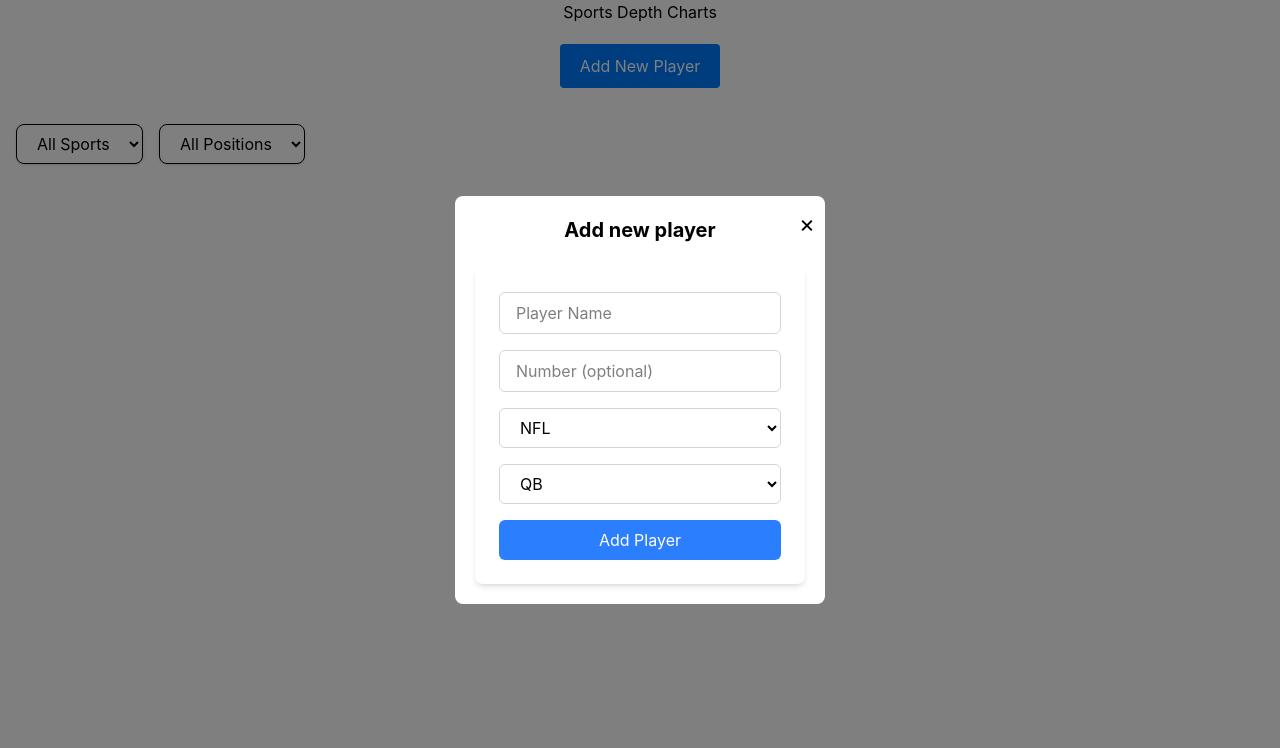
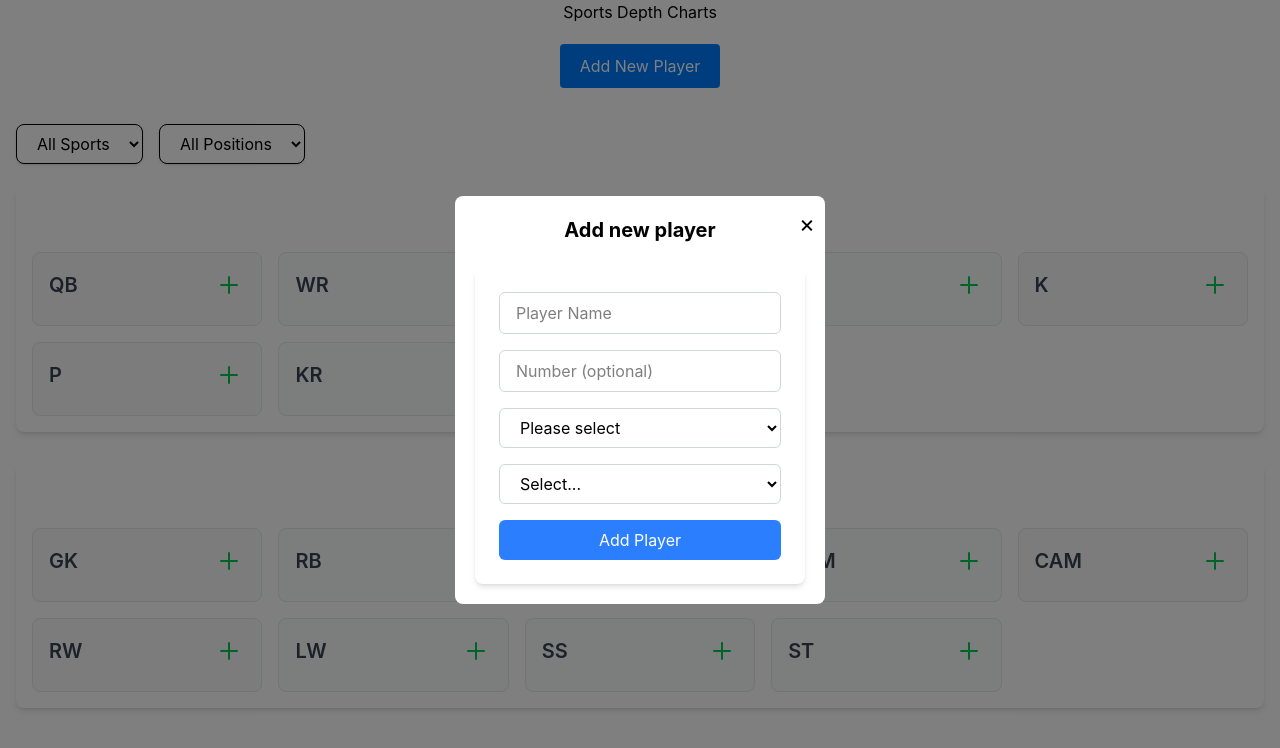
Before and after one commit to mwonng/sportsbet-interview, a React (Create React App) app: page / in a window 1280 px wide. Both pictures are taken after a click on the button "Add New Player". Shown: the top 748 px of the page. Built offline with nearby package versions, Linux system fonts and the light colour scheme.

Commit message:
style it

```diff
--- a/package.json
+++ b/package.json
@@ -6,6 +6,7 @@
     "cra-template": "1.2.0",
     "react": "^19.0.0",
     "react-dom": "^19.0.0",
+    "react-icons": "^5.4.0",
     "react-scripts": "5.0.1"
   },
   "scripts": {
--- a/src/App.js
+++ b/src/App.js
@@ -12,6 +12,7 @@ function App() {
   });
   const [isModalOpen, setIsModalOpen] = useState(false);
   const [selectedPosition, setSelectedPosition] = useState(null);
+  const [selectedSport, setSelectedSport] = useState(null);
 
   const addPlayer = (sport, position, player, spot = null) => {
     console.log('addPlayer called at:', new Date().toISOString(), { sport, position, player, spot });
@@ -56,9 +57,10 @@ function App() {
     });
   };
 
-  const openAddPlayerModal = (position = null) => {
-    console.log("position ---", position)
+  const openAddPlayerModal = (position = null, sport = null) => {
+    console.log("position ---", position, sport)
     setSelectedPosition(position);
+    setSelectedSport(sport)
     setIsModalOpen(true);
   };
 
@@ -82,10 +84,12 @@ function App() {
         <PlayerForm
           sportsConfig={SPORTS_CONFIG}
           initialPosition={selectedPosition}
+          initialSport={selectedSport}
           onAddPlayer={(sport, position, player, spot) => {
             addPlayer(sport, position, player, spot);
             setIsModalOpen(false);
             setSelectedPosition(position);
+            setSelectedSport(sport);
           }}
         />
       </Modal>
--- a/src/components/DepthChart.js
+++ b/src/components/DepthChart.js
@@ -14,54 +14,59 @@ function DepthChart({ depthCharts, onRemovePlayer, sportsConfig, onAddPlayer })
   };
 
   const renderDepthChart = React.useCallback(() => {
-    if (selectedSport === 'ALL') {
+    const sportsToRender = selectedSport === 'ALL'
+      ? Object.keys(sportsConfig)
+      : [selectedSport];
+
     return (
-        <div className="text-center text-gray-600 py-8">
-          Please select a sport to view its depth chart
-        </div>
-      );
-    }
-
-    const availablePositions = sportsConfig[selectedSport].positions;
+      <div className="space-y-8">
+        {sportsToRender.map(sport => {
+          const availablePositions = sportsConfig[sport].positions;
           if (!availablePositions) return null;
 
           return (
-      <div className="bg-white rounded-lg shadow-md p-4">
-        <h2 className="text-2xl font-bold text-gray-800 mb-4">{selectedSport}</h2>
-        <div className="grid grid-cols-1 md:grid-cols-2 lg:grid-cols-3 gap-4">
+            <div key={sport} className="bg-white rounded-lg shadow-md p-4">
+              <h2 className="text-2xl font-bold text-gray-800 mb-4">{sport}</h2>
+              <div className="grid grid-cols-1 md:grid-cols-4 lg:grid-cols-5 gap-4">
                 {availablePositions.map(position => {
                   if (selectedPosition !== 'ALL' && position !== selectedPosition) return null;
 
-            const players = depthCharts[selectedSport]?.[position] || [];
+                  const players = depthCharts[sport]?.[position] || [];
 
                   return (
-              <div key={position} className="border rounded-lg p-4 bg-gray-50">
-                <h3 className="text-xl font-semibold text-gray-700 mb-2">{position}</h3>
-                {players.length > 0 ? (
+                    <div key={position} className="border border-gray-200 rounded-lg p-4 bg-gray-50">
+                      <div className="flex justify-between items-center mb-2">
+                        <h3 className="text-xl font-semibold text-gray-700">{position}</h3>
+                        <button
+                          onClick={() => onAddPlayer(position, sport)}
+                          className="p-1 text-green-500 hover:text-green-600 transition-colors cursor-pointer"
+                        >
+                          <svg xmlns="http://www.w3.org/2000/svg" className="h-6 w-6" fill="none" viewBox="0 0 24 24" stroke="currentColor">
+                            <path strokeLinecap="round" strokeLinejoin="round" strokeWidth={2} d="M12 4v16m8-8H4" />
+                          </svg>
+                        </button>
+                      </div>
+                      {players.length > 0 && (
                         <ul className="space-y-2">
-                    {players.map((player, index) => (
+                          {players.map((player) => (
                             <PlayerItem
                               key={player.id}
                               player={player}
-                        selectedSport={selectedSport}
+                              selectedSport={sport}
                               position={position}
                               onRemovePlayer={onRemovePlayer}
                               setSelectedPlayer={setSelectedPlayer}
                             />
                           ))}
                         </ul>
-                ) : (
-                  <button
-                    onClick={() => onAddPlayer(position)}
-                    className="w-full px-4 py-2 bg-green-500 text-white rounded hover:bg-green-600 transition-colors cursor-pointer"
-                  >
-                    Add Player
-                  </button>
                       )}
                     </div>
                   );
                 })}
               </div>
+            </div>
+          );
+        })}
       </div>
     );
   }, [depthCharts, onRemovePlayer, selectedPosition, selectedSport, sportsConfig, onAddPlayer]);
--- a/src/components/PlayerForm.js
+++ b/src/components/PlayerForm.js
@@ -2,23 +2,28 @@ import React, { useState } from 'react';
 
 const defaultValue = {
   name: '',
-  sport: 'NFL',
-  position: 'QB',
+  sport: '',
+  position: '',
   spot: ''
 }
 
-function PlayerForm({ sportsConfig, onAddPlayer, initialPosition }) {
+function PlayerForm({ sportsConfig, onAddPlayer, initialPosition, initialSport }) {
   const [formData, setFormData] = useState({
     name: '',
-    sport: 'NFL',
-    position: initialPosition || 'QB',
+    sport: initialSport || '',
+    position: initialPosition || (initialSport ? sportsConfig[initialSport].positions[0] : ''),
     spot: ''
   });
+  const [showWarning, setShowWarning] = useState(false);
 
-  console.log("pc, ", initialPosition)
+  console.log("pc, ", initialPosition, initialSport)
 
   const handleSubmit = (e) => {
     e.preventDefault();
+    if (!formData.name || !formData.sport || !formData.position) {
+      setShowWarning(true);
+      return;
+    }
     const player = {
       id: Date.now(), // Simple ID generation
       name: formData.name,
@@ -37,6 +42,11 @@ function PlayerForm({ sportsConfig, onAddPlayer, initialPosition }) {
 
   return (
     <form onSubmit={handleSubmit} className="max-w-md mx-auto p-6 space-y-4 bg-white rounded-lg shadow-md">
+      {showWarning && (
+        <div className="p-3 mb-4 text-sm text-red-700 bg-red-100 rounded-lg">
+          Please fill in all required fields
+        </div>
+      )}
       <div className="space-y-2">
         <input
           type="text"
@@ -59,14 +69,16 @@ function PlayerForm({ sportsConfig, onAddPlayer, initialPosition }) {
       </div>
       <div className="space-y-2">
         <select
+          required
           value={formData.sport}
           onChange={(e) => setFormData({
             ...formData,
             sport: e.target.value,
-            position: sportsConfig[e.target.value].positions[0]
+            position: e.target.value ? sportsConfig[e.target.value].positions[0] : ''
           })}
           className="w-full px-4 py-2 border border-gray-300 rounded-md focus:outline-none focus:ring-2 focus:ring-blue-500 focus:border-transparent bg-white"
         >
+          <option value="">Please select</option>
           {Object.keys(sportsConfig).map(sport => (
             <option key={sport} value={sport}>{sport}</option>
           ))}
@@ -74,11 +86,13 @@ function PlayerForm({ sportsConfig, onAddPlayer, initialPosition }) {
       </div>
       <div className="space-y-2">
         <select
+          required
           value={formData.position}
           onChange={(e) => setFormData({ ...formData, position: e.target.value })}
           className="w-full px-4 py-2 border border-gray-300 rounded-md focus:outline-none focus:ring-2 focus:ring-blue-500 focus:border-transparent bg-white"
         >
-          {sportsConfig[formData.sport].positions.map(position => (
+          <option value="">Select...</option>
+          {formData.sport && sportsConfig[formData.sport].positions.map(position => (
             <option key={position} value={position}>{position}</option>
           ))}
         </select>
@@ -86,7 +100,7 @@ function PlayerForm({ sportsConfig, onAddPlayer, initialPosition }) {
 
       <button
         type="submit"
-        className="w-full px-4 py-2 text-white bg-blue-500 rounded-md hover:bg-blue-600 focus:outline-none focus:ring-2 focus:ring-blue-500 focus:ring-offset-2 transition-colors"
+        className="w-full px-4 py-2 text-white bg-blue-500 rounded-md hover:bg-blue-600 focus:outline-none focus:ring-2 focus:ring-blue-500 focus:ring-offset-2 transition-colors cursor-pointer"
       >
         Add Player
       </button>
--- a/src/components/PlayerItem.js
+++ b/src/components/PlayerItem.js
@@ -1,4 +1,5 @@
 import React from 'react'
+import { FaTrash, FaEye } from 'react-icons/fa'
 
 function PlayerItem({ player, selectedSport, position, onRemovePlayer, setSelectedPlayer }) {
   return (<li key={player.id} className="flex items-center justify-between bg-white p-3 rounded-md group">
@@ -9,15 +10,15 @@ function PlayerItem({ player, selectedSport, position, onRemovePlayer, setSelect
     <div className="flex items-center gap-2 invisible group-hover:visible">
       {position && onRemovePlayer && <button
         onClick={() => onRemovePlayer(selectedSport, position, player.id)}
-        className="px-3 py-1 bg-red-500 text-white rounded hover:bg-red-600 transition-colors cursor-pointer"
+        className="p-2 bg-red-500 text-white rounded hover:bg-red-600 transition-colors cursor-pointer"
       >
-        Remove
+        <FaTrash size={16} />
       </button>}
       {position && setSelectedPlayer && <button
         onClick={() => setSelectedPlayer({ sport: selectedSport, position, ...player })}
-        className="px-3 py-1 bg-blue-500 text-white rounded hover:bg-blue-600 transition-colors cursor-pointer"
+        className="p-2 bg-blue-500 text-white rounded hover:bg-blue-600 transition-colors cursor-pointer"
       >
-        Show Below
+        <FaEye size={16} />
       </button>}
     </div>
   </li>)
```
Also changed, not shown: 1 other file (tests, documents, lock files or other folders). Lines whose indentation alone changed are shown as unchanged.
